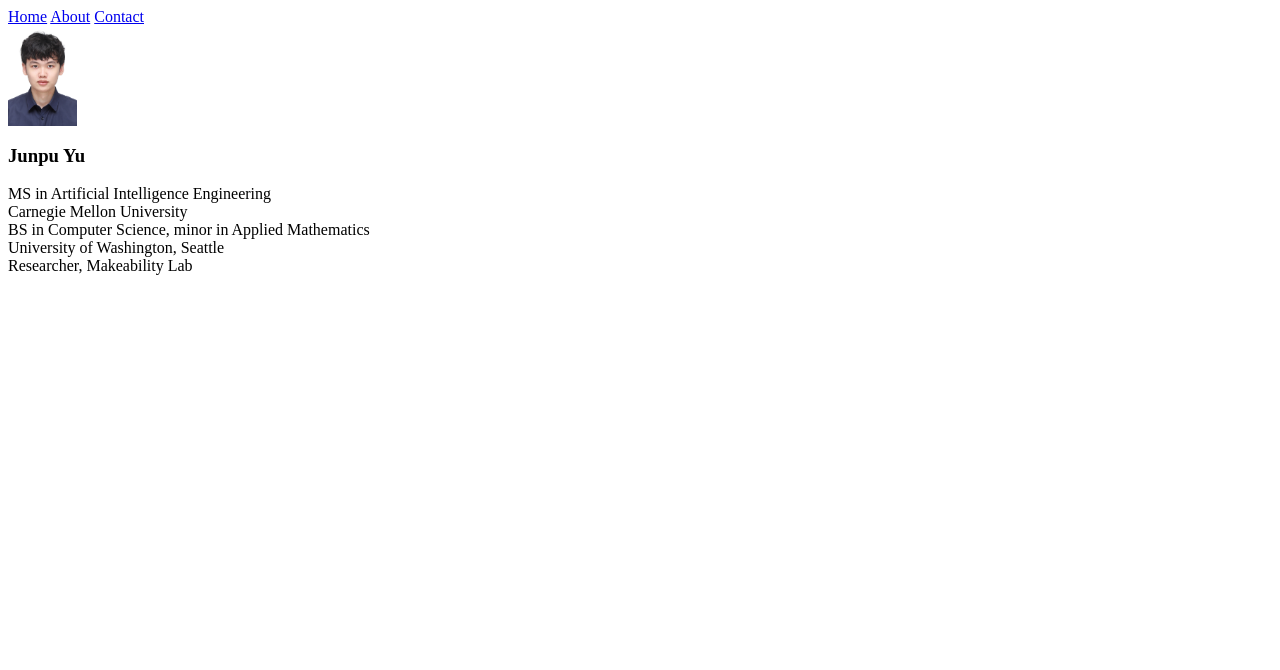
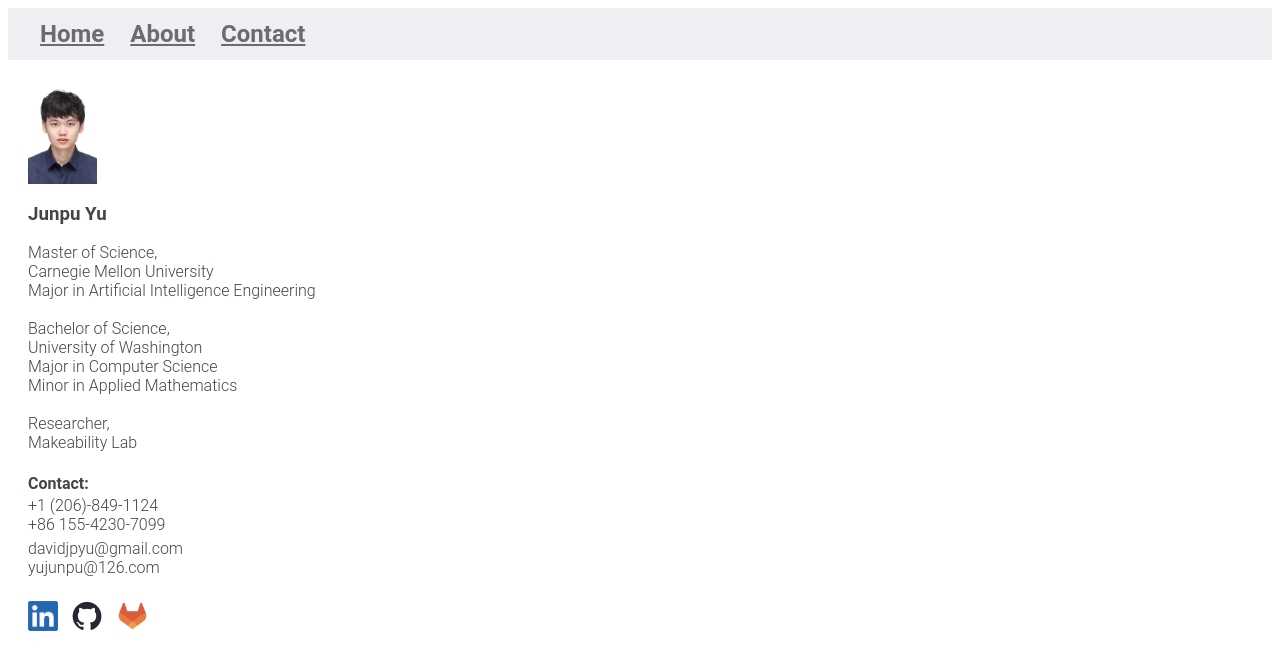
Before and after one commit to davidjpyu/my_website, a plain HTML site: page basics/main_page.html in a window 1280 px wide. Drawn offline with Linux system fonts and the light colour scheme.

Commit message:
side bar finished

```diff
--- a/basics/css/style.css
+++ b/basics/css/style.css
@@ -0,0 +1,53 @@
+body {
+  font-family: "Roboto", "Segoe UI", "Helvetica Neue", "Lucida Grande", Arial, sans-serif;
+  font-size: 1em;
+  color: #424649;
+  /* #3d4144 */
+  background-color: rgb(255, 255, 255);
+}
+
+
+a {
+  color: inherit;
+  text-decoration: inherit;
+}
+
+
+body header {
+  font-weight: bold;
+  font-size: 1.5em;
+  background-color: rgb(240, 238, 242);
+  padding: .5em;
+  margin-bottom: 1em;
+  margin-left: 0em;
+}
+
+.page_heading_menu a {
+  color: rgb(109, 107, 113);
+  text-decoration: underline;
+  margin-left: 20px;
+}
+
+.side_bar {
+  box-sizing: border-box;
+  width: 300px;
+  margin-left: 20px;
+  font-weight:300
+}
+
+.header_small_block-end {
+  margin-block-end: .2em;
+}
+
+p {
+  margin-block-start: 0em;
+  margin-block-end: 1em;
+}
+
+.social_icon {
+  margin-top: 1.5em;
+}
+
+.social_icon > a {
+    margin-right: 10px;
+}
--- a/basics/main_page.html
+++ b/basics/main_page.html
@@ -8,15 +8,15 @@
     <title>My Page Title</title>
     <link rel="stylesheet" href="css/style.css">
   </head>
+
   <body>
-
-    <div class="page_heading">
+    <header class="page_heading">
       <div class="page_heading_menu">
         <a href="main_page.html">Home</a>
         <a href="about.html">About</a>
         <a href="contact.html">Contact</a>
       </div>
-    </div>
+    </header>
 
     <div class="page_content">
       <div class="side_bar">
@@ -30,17 +30,56 @@
             Junpu Yu
           </h3>
           <p class="author_bio">
-            MS in Artificial Intelligence Engineering
+            Master of Science,
             <br>
-            Carnegie Mellon University
+            <a href="https://www.cmu.edu/">Carnegie Mellon University</a>
             <br>
-            BS in Computer Science, minor in Applied Mathematics
+            <a href="https://engineering.cmu.edu/education/graduate-studies/programs/ms-aie.html">Major in Artificial Intelligence Engineering</a>
+            </a>
             <br>
-            University of Washington, Seattle
+
             <br>
-            Researcher, Makeability Lab
+            Bachelor of Science,
+            <br>
+            <a href="https://www.washington.edu/">University of Washington</a>
+            <br>
+            <a href="https://www.cs.washington.edu/">Major in Computer Science</a>
+            <br>
+            <a href="https://amath.washington.edu/">Minor in Applied Mathematics</a>
+            <br>
+            <br>
+            Researcher,
+            <br>
+            <a href="https://makeabilitylab.cs.washington.edu/">Makeability Lab</a>
           </p>
         </div>
+
+        <div class="author_contact">
+          <h4 class="header_small_block-end"> Contact: </h4>
+          <p style="margin-bottom: 5px;">
+            +1 (206)-849-1124
+            <br>
+            +86 155-4230-7099
+          </p>
+          <p>
+            davidjpyu@gmail.com
+            <br>
+            yujunpu@126.com
+          </p>
+        </div>
+
+        <div class="social_icon">
+          <a href="https://www.linkedin.com/in/junpu-y-18b070189/">
+            <img src="img/LinkedIn_logo.png" alt="linkedIn" style="height:30px;">
+          </a>
+          <a href="https://github.com/davidjpyu">
+            <img src="img/GitHub_logo.png" alt="GitHub" style="height:30px;">
+          </a>
+          <a href="https://gitlab.cs.washington.edu/jpyu">
+            <img src="img/GitLab_logo.png" alt="GitLab" style="height:30px;">
+          </a>
+        </div>
+
       </div>
     </div>
   </body>
```
Also changed, not shown: basics/img/GitHub_logo.png (added), basics/img/GitLab_logo.png (added), basics/img/LinkedIn_logo.png (added), 2 other files.
